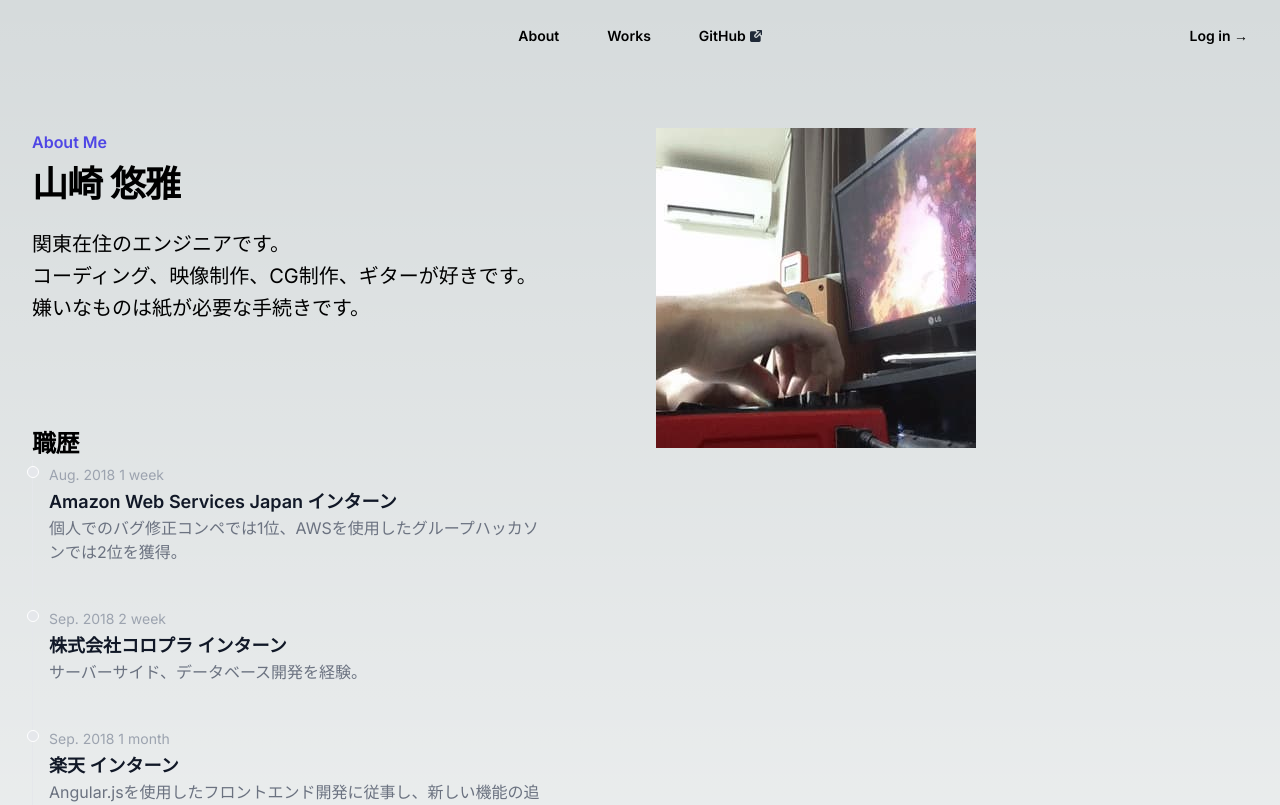
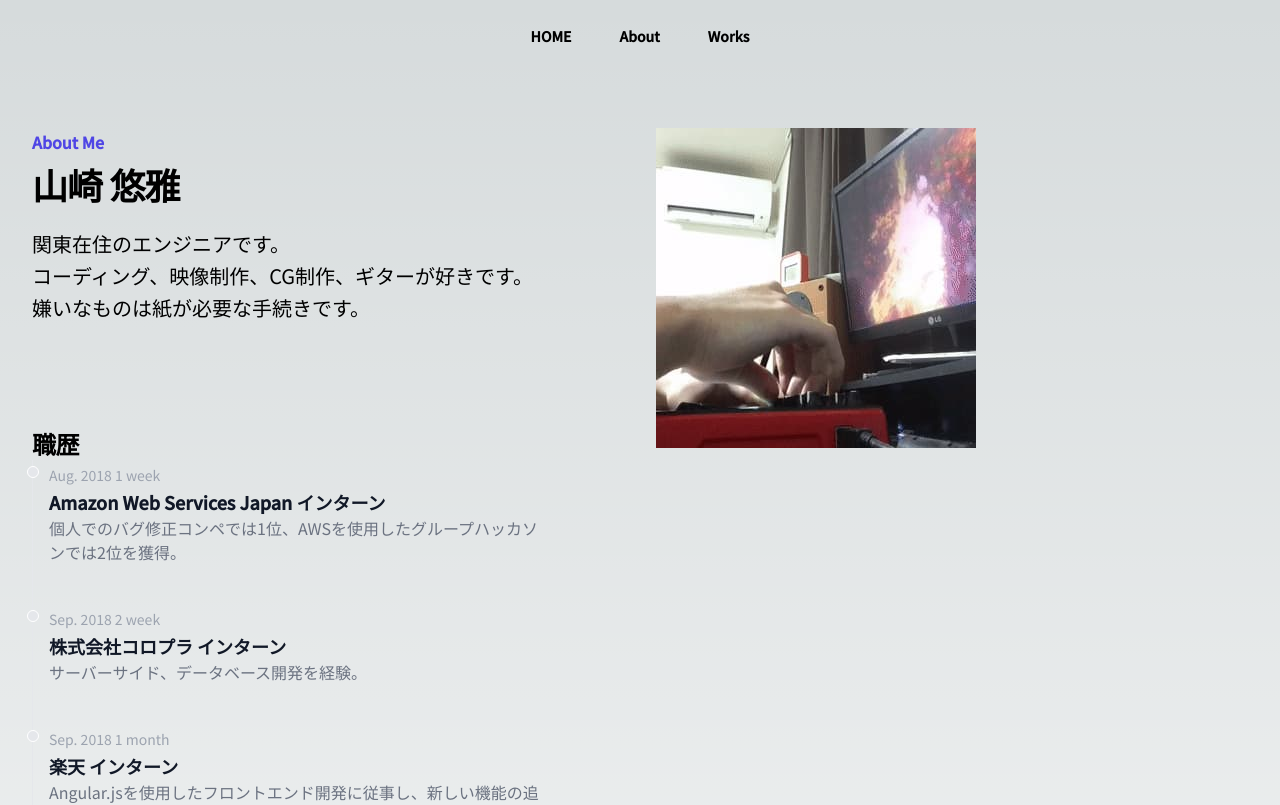
Before and after one commit to uma0317/portfolio, a Next.js app: page /about in a window 1280 px wide. Shown: the top 805 px of the page. Built offline with nearby package versions, Linux system fonts and the light colour scheme.

Commit message:
Fix Header

```diff
--- a/package.json
+++ b/package.json
@@ -9,6 +9,8 @@
     "lint": "next lint"
   },
   "dependencies": {
+    "@headlessui/react": "^1.7.17",
+    "@heroicons/react": "^2.0.18",
     "@types/node": "20.5.9",
     "@types/react": "18.2.21",
     "@types/react-dom": "18.2.7",
--- a/src/app/about/page.tsx
+++ b/src/app/about/page.tsx
@@ -84,7 +84,7 @@ export default function Home() {
                             <p className="mt-6">
                                 Amazon Web Servicesでクラウドサポートエンジニア（CSE）をやっていました。これは一般的にテクニカルサポート職として知られているものに近いと思います。<br />
                                 個人および企業のお客様に対してAWSに関連するさまざまな課題の解決、最適なサービスの選定、および改善をサポートすることが主な役割でした。<br />
-                                直接的なコーディングは行いませんでしたが、お客様から提供されたソースコードを分析し、問題を特定したり、AWS Lambdaを使用したソリューションの提案を行う際にプログラムを活用しました。<br />
+                                直接的なコーディングは行いませんでしたが、お客様から提供されたソースコードを分析し、問題を特定したり、AWS Lambdaを使用したソリューションの提案を行う際にプログラミング能力を活用しました。<br />
                                 また、作業効率を向上させるためのツール開発も行っていました。(業務内容には含まれない)
                             </p>
                             <div className="mt-10 flex items-center justify-center gap-x-6">
--- a/src/app/components/header.tsx
+++ b/src/app/components/header.tsx
@@ -1,68 +1,56 @@
+'use client';
+
 import Image from 'next/image'
 import Link from 'next/link'
+import { useState } from 'react'
+import { Dialog } from '@headlessui/react'
+import { Bars3Icon, XMarkIcon } from '@heroicons/react/24/outline'
 
 export default function Header() {
+    const [mobileMenuOpen, setMobileMenuOpen] = useState(false)
     return (
         <header className="absolute inset-x-0 top-0 z-50">
-            <nav className="flex items-center justify-between p-6 lg:px-8" aria-label="Global">
-                <div className="flex lg:flex-1">
-                    <a href="#" className="-m-1.5 p-1.5">
-                        <span className="sr-only">Your Company</span>
-                    </a>
-                </div>
+            <nav className="flex items-center justify-around p-6 lg:px-8" aria-label="Global">
                 <div className="flex lg:hidden">
-                    <button type="button" className="-m-2.5 inline-flex items-center justify-center rounded-md p-2.5 text-gray-700">
+                    <button
+                        type="button"
+                        className="-m-2.5 inline-flex items-center justify-center rounded-md p-2.5 text-gray-700"
+                        onClick={() => setMobileMenuOpen(true)}
+                    >
                         <span className="sr-only">Open main menu</span>
-                        <svg className="h-6 w-6" fill="none" viewBox="0 0 24 24" stroke-width="1.5" stroke="currentColor" aria-hidden="true">
-                            <path stroke-linecap="round" stroke-linejoin="round" d="M3.75 6.75h16.5M3.75 12h16.5m-16.5 5.25h16.5" />
-                        </svg>
+                        <Bars3Icon className="h-6 w-6" aria-hidden="true" />
                     </button>
                 </div>
                 <div className="hidden lg:flex lg:gap-x-12">
-                    <Link href="/about" className="text-sm font-semibold leading-6">About</Link>
-                    <Link href="/works" className="text-sm font-semibold leading-6">Works</Link>
-                    <a href="https://github.com/uma0317" target='blank' className='flex justify-start items-center'>
-                        <h3 className="text-sm font-semibold leading-6 mr-1">
-                            GitHub
-                        </h3>
-                        <svg className="w-3 h-3 text-gray-800 dark:text-white" aria-hidden="true" xmlns="http://www.w3.org/2000/svg" fill="currentColor" viewBox="0 0 18 18">
-                            <path d="M17 0h-5.768a1 1 0 1 0 0 2h3.354L8.4 8.182A1.003 1.003 0 1 0 9.818 9.6L16 3.414v3.354a1 1 0 0 0 2 0V1a1 1 0 0 0-1-1Z" />
-                            <path d="m14.258 7.985-3.025 3.025A3 3 0 1 1 6.99 6.768l3.026-3.026A3.01 3.01 0 0 1 8.411 2H2.167A2.169 2.169 0 0 0 0 4.167v11.666A2.169 2.169 0 0 0 2.167 18h11.666A2.169 2.169 0 0 0 16 15.833V9.589a3.011 3.011 0 0 1-1.742-1.604Z" />
-                        </svg>
-                    </a>
-                </div>
-                <div className="hidden lg:flex lg:flex-1 lg:justify-end">
-                    <a href="#" className="text-sm font-semibold leading-6">Log in <span aria-hidden="true">&rarr;</span></a>
+                    <Link href="/" className="text-sm font-semibold leading-6 text-white-900">HOME</Link>
+                    <Link href="/about" className="text-sm font-semibold leading-6 text-white-900">About</Link>
+                    <Link href="/works" className="text-sm font-semibold leading-6 text-white-900">Works</Link>
                 </div>
             </nav>
-            <div className="hidden" role="dialog" aria-modal="true">
-                <div className="fixed inset-0 z-50"></div>
-                <div className="fixed inset-y-0 right-0 z-50 w-full overflow-y-auto bg-black px-6 py-6 sm:max-w-sm sm:ring-1 sm:ring-gray-900/10">
-                    <div className="flex items-center justify-between">
-                        <a href="#" className="-m-1.5 p-1.5">
-                            <span className="sr-only">Your Company</span>
-                        </a>
-                        <button type="button" className="-m-2.5 rounded-md p-2.5 text-gray-700">
+            <Dialog as="div" className="lg:hidden" open={mobileMenuOpen} onClose={setMobileMenuOpen}>
+                <div className="fixed inset-0 z-50" />
+                <Dialog.Panel className="fixed inset-y-0 right-0 z-50 w-full overflow-y-auto bg-white px-6 py-6 sm:max-w-sm sm:ring-1 sm:ring-gray-900/10">
+                    <div className="flex items-center justify-around">
+                        <button
+                            type="button"
+                            className="-m-2.5 rounded-md p-2.5 text-gray-700"
+                            onClick={() => setMobileMenuOpen(false)}
+                        >
                             <span className="sr-only">Close menu</span>
-                            <svg className="h-6 w-6" fill="none" viewBox="0 0 24 24" stroke-width="1.5" stroke="currentColor" aria-hidden="true">
-                                <path stroke-linecap="round" stroke-linejoin="round" d="M6 18L18 6M6 6l12 12" />
-                            </svg>
+                            <XMarkIcon className="h-6 w-6" aria-hidden="true" />
                         </button>
                     </div>
                     <div className="mt-6 flow-root">
                         <div className="-my-6 divide-y divide-gray-500/10">
                             <div className="space-y-2 py-6">
-                                <Link href="/about" className="-mx-3 block rounded-lg px-3 py-2 text-base font-semibold leading-7 hover:bg-gray-50">About</Link>
-                                <Link href="#" className="-mx-3 block rounded-lg px-3 py-2 text-base font-semibold leading-7 hover:bg-gray-50">Products</Link>
-                                <Link href="#" className="-mx-3 block rounded-lg px-3 py-2 text-base font-semibold leading-7 hover:bg-gray-50">Github</Link>
-                            </div>
-                            <div className="py-6">
-                                <a href="#" className="-mx-3 block rounded-lg px-3 py-2.5 text-base font-semibold leading-7 hover:bg-gray-50">Log in</a>
+                                <Link href="/" className="-mx-3 block rounded-lg px-3 py-2 text-base font-semibold leading-7 text-gray-900 hover:bg-gray-50" onClick={() => setMobileMenuOpen(false)}>HOME</Link>
+                                <Link href="/about" className="-mx-3 block rounded-lg px-3 py-2 text-base font-semibold leading-7 text-gray-900 hover:bg-gray-50" onClick={() => setMobileMenuOpen(false)}>About</Link>
+                                <Link href="/works" className="-mx-3 block rounded-lg px-3 py-2 text-base font-semibold leading-7 text-gray-900 hover:bg-gray-50" onClick={() => setMobileMenuOpen(false)}>Works</Link>
                             </div>
                         </div>
                     </div>
-                </div>
-            </div>
+                </Dialog.Panel>
+            </Dialog>
         </header>
     )
 }
--- a/src/app/components/work.tsx
+++ b/src/app/components/work.tsx
@@ -28,7 +28,7 @@ export default function Work({ title, tags, imagePath, alt, iconType, url, child
                 />}
 
                 {iconType === "Github" && <svg className="w-32 h-32 text-gray-800 dark:text-white" aria-hidden="true" xmlns="http://www.w3.org/2000/svg" fill="currentColor" viewBox="0 0 20 20">
-                    <path fill-rule="evenodd" d="M10 .333A9.911 9.911 0 0 0 6.866 19.65c.5.092.678-.215.678-.477 0-.237-.01-1.017-.014-1.845-2.757.6-3.338-1.169-3.338-1.169a2.627 2.627 0 0 0-1.1-1.451c-.9-.615.07-.6.07-.6a2.084 2.084 0 0 1 1.518 1.021 2.11 2.11 0 0 0 2.884.823c.044-.503.268-.973.63-1.325-2.2-.25-4.516-1.1-4.516-4.9A3.832 3.832 0 0 1 4.7 7.068a3.56 3.56 0 0 1 .095-2.623s.832-.266 2.726 1.016a9.409 9.409 0 0 1 4.962 0c1.89-1.282 2.717-1.016 2.717-1.016.366.83.402 1.768.1 2.623a3.827 3.827 0 0 1 1.02 2.659c0 3.807-2.319 4.644-4.525 4.889a2.366 2.366 0 0 1 .673 1.834c0 1.326-.012 2.394-.012 2.72 0 .263.18.572.681.475A9.911 9.911 0 0 0 10 .333Z" clip-rule="evenodd" />
+                    <path fill="evenodd" d="M10 .333A9.911 9.911 0 0 0 6.866 19.65c.5.092.678-.215.678-.477 0-.237-.01-1.017-.014-1.845-2.757.6-3.338-1.169-3.338-1.169a2.627 2.627 0 0 0-1.1-1.451c-.9-.615.07-.6.07-.6a2.084 2.084 0 0 1 1.518 1.021 2.11 2.11 0 0 0 2.884.823c.044-.503.268-.973.63-1.325-2.2-.25-4.516-1.1-4.516-4.9A3.832 3.832 0 0 1 4.7 7.068a3.56 3.56 0 0 1 .095-2.623s.832-.266 2.726 1.016a9.409 9.409 0 0 1 4.962 0c1.89-1.282 2.717-1.016 2.717-1.016.366.83.402 1.768.1 2.623a3.827 3.827 0 0 1 1.02 2.659c0 3.807-2.319 4.644-4.525 4.889a2.366 2.366 0 0 1 .673 1.834c0 1.326-.012 2.394-.012 2.72 0 .263.18.572.681.475A9.911 9.911 0 0 0 10 .333Z" clipRule="evenodd" />
                 </svg>}
 
                 {iconType === "twitter" && <svg className="w-32 h-32 text-gray-800 dark:text-white" aria-hidden="true" xmlns="http://www.w3.org/2000/svg" fill="none" viewBox="0 0 20 20">
--- a/src/app/layout.tsx
+++ b/src/app/layout.tsx
@@ -1,13 +1,16 @@
 import './globals.css'
 import type { Metadata } from 'next'
-import { Inter } from 'next/font/google'
-import Link from 'next/link'
+import { Noto_Sans_JP } from 'next/font/google'
 import Header from './components/header'
-const inter = Inter({ subsets: ['latin'] })
+const notojp = Noto_Sans_JP({
+  weight: ["400", "500"],
+  subsets: ["latin"],
+  display: "swap",
+});
 
 export const metadata: Metadata = {
-  title: 'Create Next App',
-  description: 'Generated by create next app',
+  title: 'About uma0317',
+  description: 'uma0317\'s Portfolio site',
 }
 
 export const runtime = 'edge' // 'nodejs' (default) | 'edge'
@@ -19,7 +22,7 @@ export default function RootLayout({
 }) {
   return <>
     <html lang="en">
-      <body className={inter.className}>
+      <body className={notojp.className}>
         <Header />
         {children}
       </body>
```
Also changed, not shown: src/app/works/page.tsx (+5 -2 lines), 1 other file (tests, documents, lock files or other folders).
